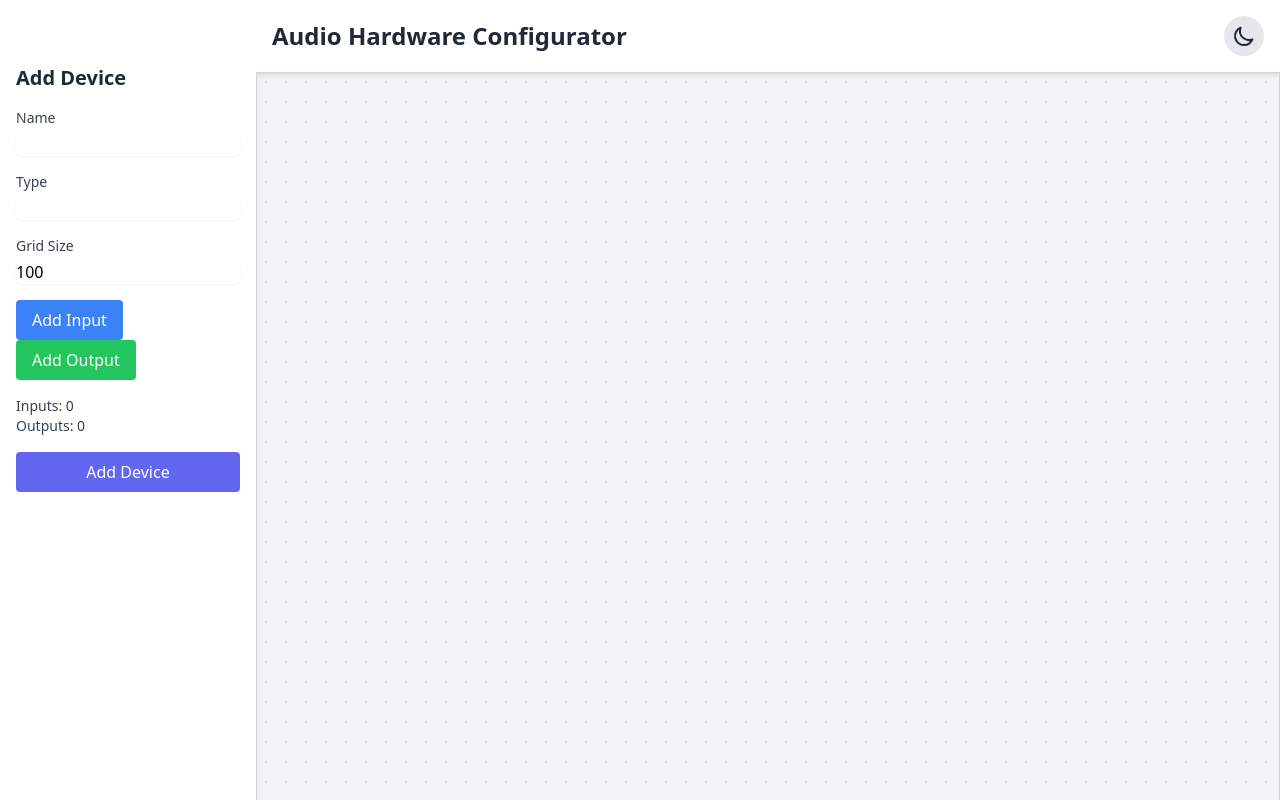
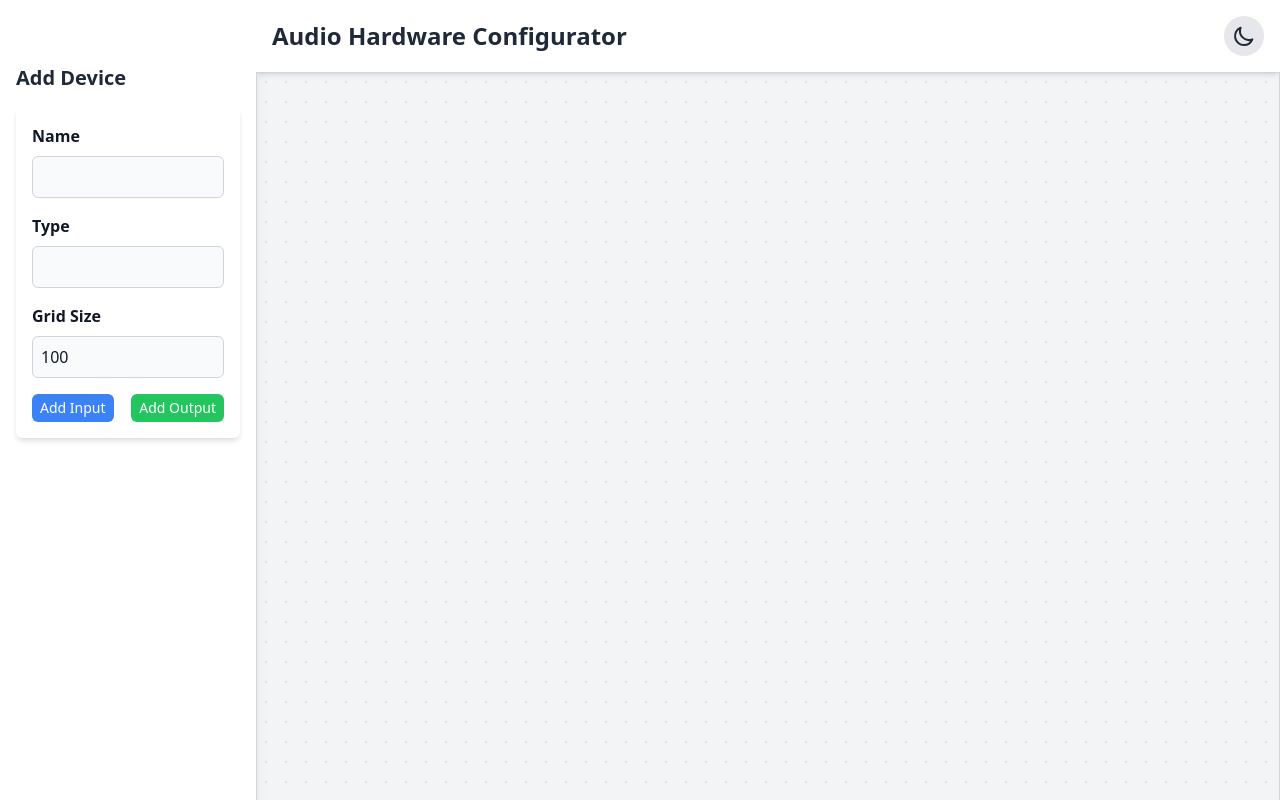
Before and after one commit to SCRT-HQ/audio-hardware-configurator, a React (Vite) app: page / in a window 1280 px wide. Built offline with nearby package versions, Linux system fonts and the light colour scheme.

Commit message:
feat: #comment updated layout

```diff
--- a/src/components/DeviceCustomizationForm.tsx
+++ b/src/components/DeviceCustomizationForm.tsx
@@ -1,15 +1,12 @@
-// src/components/DeviceCustomizationForm.tsx
-
 import React, { useState } from "react";
 import { Device, Port } from "../types/devices";
+import * as Form from "@radix-ui/react-form";
 
 interface DeviceCustomizationFormProps {
-  onAddDevice: (device: Omit<Device, "id">) => void;
+  onAddDevice?: (device: Omit<Device, "id">) => void;
 }
 
-const DeviceCustomizationForm: React.FC<DeviceCustomizationFormProps> = ({
-  onAddDevice,
-}) => {
+const DeviceCustomizationForm: React.FC<DeviceCustomizationFormProps> = () => {
   const [name, setName] = useState("");
   const [type, setType] = useState("");
   const [gridSize, setGridSize] = useState(100);
@@ -38,107 +35,65 @@ const DeviceCustomizationForm: React.FC<DeviceCustomizationFormProps> = ({
     ]);
   };
 
-  const handleSubmit = (e: React.FormEvent) => {
-    e.preventDefault();
-    onAddDevice({
-      name,
-      type,
-      gridSize,
-      inputs,
-      outputs,
-      position: { x: gridSize, y: gridSize },
-    });
-    // Reset form
-    setName("");
-    setType("");
-    setGridSize(100);
-    setInputs([]);
-    setOutputs([]);
-  };
-
   return (
-    <form onSubmit={handleSubmit} className="space-y-4">
-      <div>
-        <label
-          htmlFor="name"
-          className="block text-sm font-medium text-gray-700 dark:text-gray-300"
-        >
+    <Form.Root className="space-y-4 p-4 bg-white dark:bg-gray-800 shadow-md rounded-md">
+      <Form.Field name="name" className="flex flex-col">
+        <Form.Label className="mb-2 font-semibold text-gray-900 dark:text-gray-100">
           Name
-        </label>
+        </Form.Label>
+        <Form.Control asChild>
           <input
             type="text"
-          id="name"
             value={name}
             onChange={(e) => setName(e.target.value)}
-          required
-          className="mt-1 block w-full rounded-md border-gray-300 shadow-sm focus:border-indigo-300 focus:ring focus:ring-indigo-200 focus:ring-opacity-50"
+            className="p-2 border border-gray-300 dark:border-gray-700 rounded-md bg-gray-50 dark:bg-gray-700 text-gray-900 dark:text-gray-100"
           />
-      </div>
-      <div>
-        <label
-          htmlFor="type"
-          className="block text-sm font-medium text-gray-700 dark:text-gray-300"
-        >
+        </Form.Control>
+      </Form.Field>
+
+      <Form.Field name="type" className="flex flex-col">
+        <Form.Label className="mb-2 font-semibold text-gray-900 dark:text-gray-100">
           Type
-        </label>
+        </Form.Label>
+        <Form.Control asChild>
           <input
             type="text"
-          id="type"
             value={type}
             onChange={(e) => setType(e.target.value)}
-          required
-          className="mt-1 block w-full rounded-md border-gray-300 shadow-sm focus:border-indigo-300 focus:ring focus:ring-indigo-200 focus:ring-opacity-50"
+            className="p-2 border border-gray-300 dark:border-gray-700 rounded-md bg-gray-50 dark:bg-gray-700 text-gray-900 dark:text-gray-100"
           />
-      </div>
-      <div>
-        <label
-          htmlFor="gridSize"
-          className="block text-sm font-medium text-gray-700 dark:text-gray-300"
-        >
+        </Form.Control>
+      </Form.Field>
+
+      <Form.Field name="gridSize" className="flex flex-col">
+        <Form.Label className="mb-2 font-semibold text-gray-900 dark:text-gray-100">
           Grid Size
-        </label>
+        </Form.Label>
+        <Form.Control asChild>
           <input
             type="number"
-          id="gridSize"
             value={gridSize}
             onChange={(e) => setGridSize(Number(e.target.value))}
-          required
-          min="100"
-          max="2000"
-          className="mt-1 block w-full rounded-md border-gray-300 shadow-sm focus:border-indigo-300 focus:ring focus:ring-indigo-200 focus:ring-opacity-50"
+            className="p-2 border border-gray-300 dark:border-gray-700 rounded-md bg-gray-50 dark:bg-gray-700 text-gray-900 dark:text-gray-100"
           />
-      </div>
-      <div>
+        </Form.Control>
+      </Form.Field>
+
+      <div className="flex justify-between">
         <button
-          type="button"
           onClick={handleAddInput}
-          className="mr-2 px-4 py-2 bg-blue-500 text-white rounded hover:bg-blue-600 transition-colors"
+          className="px-2 py-1 text-sm bg-blue-500 text-white rounded-md hover:bg-blue-600 dark:bg-blue-700 dark:hover:bg-blue-800"
         >
           Add Input
         </button>
         <button
-          type="button"
           onClick={handleAddOutput}
-          className="px-4 py-2 bg-green-500 text-white rounded hover:bg-green-600 transition-colors"
+          className="px-2 py-1 text-sm bg-green-500 text-white rounded-md hover:bg-green-600 dark:bg-green-700 dark:hover:bg-green-800"
         >
           Add Output
         </button>
       </div>
-      <div>
-        <h4 className="text-sm font-medium text-gray-700 dark:text-gray-300">
-          Inputs: {inputs.length}
-        </h4>
-        <h4 className="text-sm font-medium text-gray-700 dark:text-gray-300">
-          Outputs: {outputs.length}
-        </h4>
-      </div>
-      <button
-        type="submit"
-        className="w-full px-4 py-2 bg-indigo-500 text-white rounded hover:bg-indigo-600 transition-colors"
-      >
-        Add Device
-      </button>
-    </form>
+    </Form.Root>
   );
 };
 
--- a/src/components/EditDeviceForm.tsx
+++ b/src/components/EditDeviceForm.tsx
@@ -101,8 +101,8 @@ const EditDeviceForm: React.FC<EditDeviceFormProps> = ({
           value={gridSize}
           onChange={(e) => setGridSize(Number(e.target.value))}
           required
-          min="10"
-          max="100"
+          min="100"
+          max="2000"
           className="mt-1 block w-full rounded-md border-gray-300 shadow-sm focus:border-indigo-300 focus:ring focus:ring-indigo-200 focus:ring-opacity-50"
         />
       </div>
```
Lines whose indentation alone changed are shown as unchanged.
